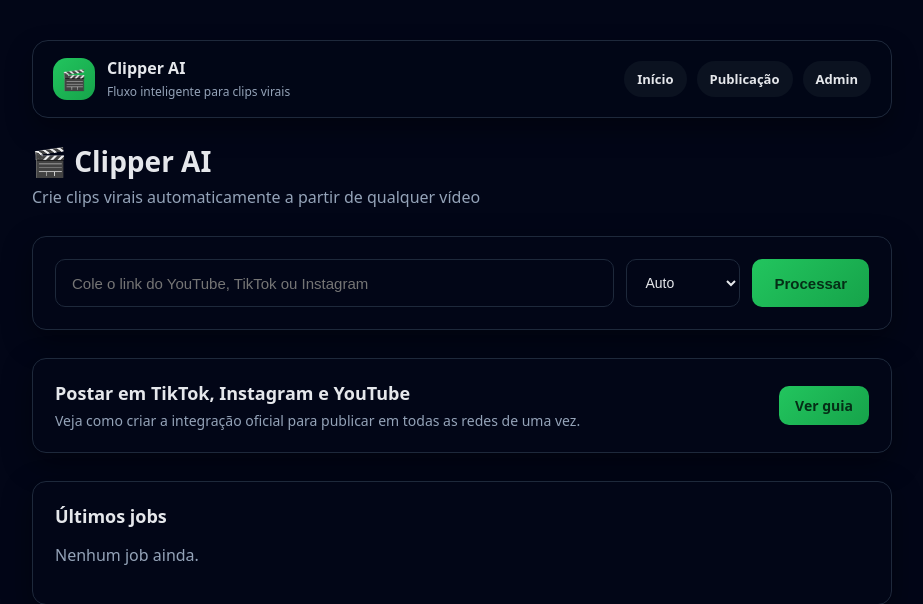
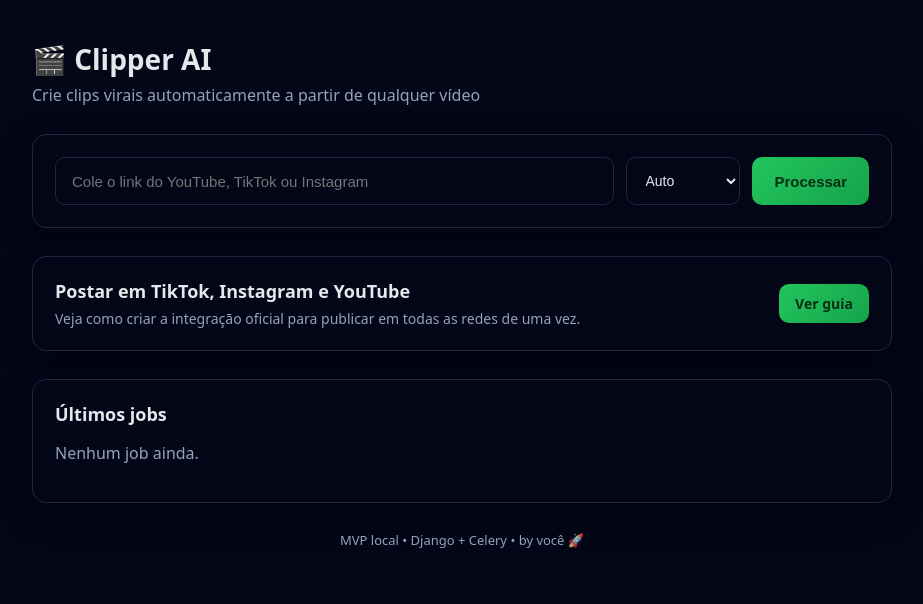
Before and after one commit to Lisbooa16/ia_clip, a Django app: page / in a window 1280 px wide. Shown: the top 604 px of the page, without its empty margins (178-1101 px from the left). Run offline with Django 5.2, Linux system fonts and the light colour scheme; data that the repository does not hold is empty; parts of the project's set-up code (start-up, migrations or seed data) failed here and were passed over.

Commit message:
Revert "Add consistent navigation bar across Clipper AI pages"

```diff
--- a/clips/templates/clips/home.html
+++ b/clips/templates/clips/home.html
@@ -35,74 +35,8 @@
       max-width: 860px;
     }
 
-    .top-nav {
-      display: flex;
-      justify-content: space-between;
-      align-items: center;
-      gap: 16px;
-      padding: 16px 20px;
-      border-radius: 16px;
-      background: rgba(2, 6, 23, 0.9);
-      border: 1px solid var(--border);
-      box-shadow: 0 12px 26px rgba(0, 0, 0, 0.35);
-      flex-wrap: wrap;
-    }
-
-    .brand {
-      display: flex;
-      align-items: center;
-      gap: 12px;
-    }
-
-    .brand-mark {
-      width: 42px;
-      height: 42px;
-      border-radius: 14px;
-      background: linear-gradient(135deg, #22c55e, #16a34a);
-      display: grid;
-      place-items: center;
-      font-size: 20px;
-      color: #052e16;
-      font-weight: 800;
-    }
-
-    .brand-text strong {
-      display: block;
-      font-size: 16px;
-    }
-
-    .brand-text span {
-      font-size: 12px;
-      color: var(--muted);
-    }
-
-    .nav-links {
-      display: flex;
-      gap: 10px;
-      flex-wrap: wrap;
-    }
-
-    .nav-links a {
-      text-decoration: none;
-      padding: 8px 12px;
-      border-radius: 999px;
-      font-size: 13px;
-      font-weight: 700;
-      color: var(--text);
-      background: #0b1220;
-      border: 1px solid transparent;
-      transition: all 0.15s ease;
-    }
-
-    .nav-links a:hover {
-      color: var(--primary);
-      border-color: rgba(34, 197, 94, 0.5);
-      box-shadow: 0 6px 18px rgba(34, 197, 94, 0.2);
-    }
-
     header {
       margin-bottom: 28px;
-      margin-top: 24px;
     }
 
     header h1 {
@@ -271,21 +205,6 @@
 <body>
   <div class="app">
 
-    <nav class="top-nav">
-      <div class="brand">
-        <div class="brand-mark">🎬</div>
-        <div class="brand-text">
-          <strong>Clipper AI</strong>
-          <span>Fluxo inteligente para clips virais</span>
-        </div>
-      </div>
-      <div class="nav-links">
-        <a href="/">Início</a>
-        <a href="{% url 'publishing_guide' %}">Publicação</a>
-        <a href="/admin/">Admin</a>
-      </div>
-    </nav>
-
     <header>
       <h1>🎬 Clipper AI</h1>
       <p>Crie clips virais automaticamente a partir de qualquer vídeo</p>
```
Also changed, not shown: clips/templates/clips/job_detail.html (+0 -81 lines), clips/templates/clips/publishing.html (+0 -81 lines).
